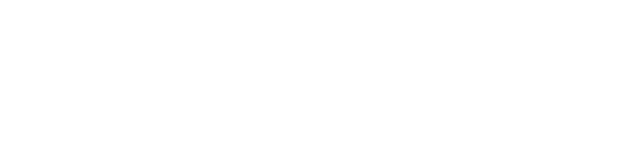
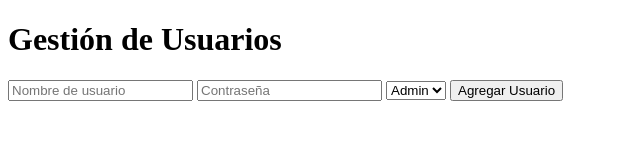
Before and after one commit to ISTURIZrp/LabMaster-manager, a plain HTML site: page users.html in a window 1280 px wide. Shown: the whole page, without its empty margins (0-640 px from the left). Drawn offline with Linux system fonts and the light colour scheme.

Commit message:
Actualizar users.html

```diff
--- a/users.html
+++ b/users.html
@@ -1 +1,27 @@
-<!-- users page HTML -->
+<!DOCTYPE html>
+<html lang="es">
+<head>
+  <meta charset="UTF-8">
+  <title>Usuarios - LabMaster</title>
+  <link rel="stylesheet" href="css/estilos.css">
+</head>
+<body>
+  <header>
+    <h1>Gestión de Usuarios</h1>
+  </header>
+  <main>
+    <form id="form-usuario">
+      <input type="text" id="usuario" placeholder="Nombre de usuario" required>
+      <input type="password" id="clave" placeholder="Contraseña" required>
+      <select id="rol">
+        <option value="admin">Admin</option>
+        <option value="editor">Editor</option>
+        <option value="lector">Lector</option>
+      </select>
+      <button type="submit">Agregar Usuario</button>
+    </form>
+    <div id="lista-usuarios"></div>
+  </main>
+  <script src="js/usuarios.js"></script>
+</body>
+</html>
```
